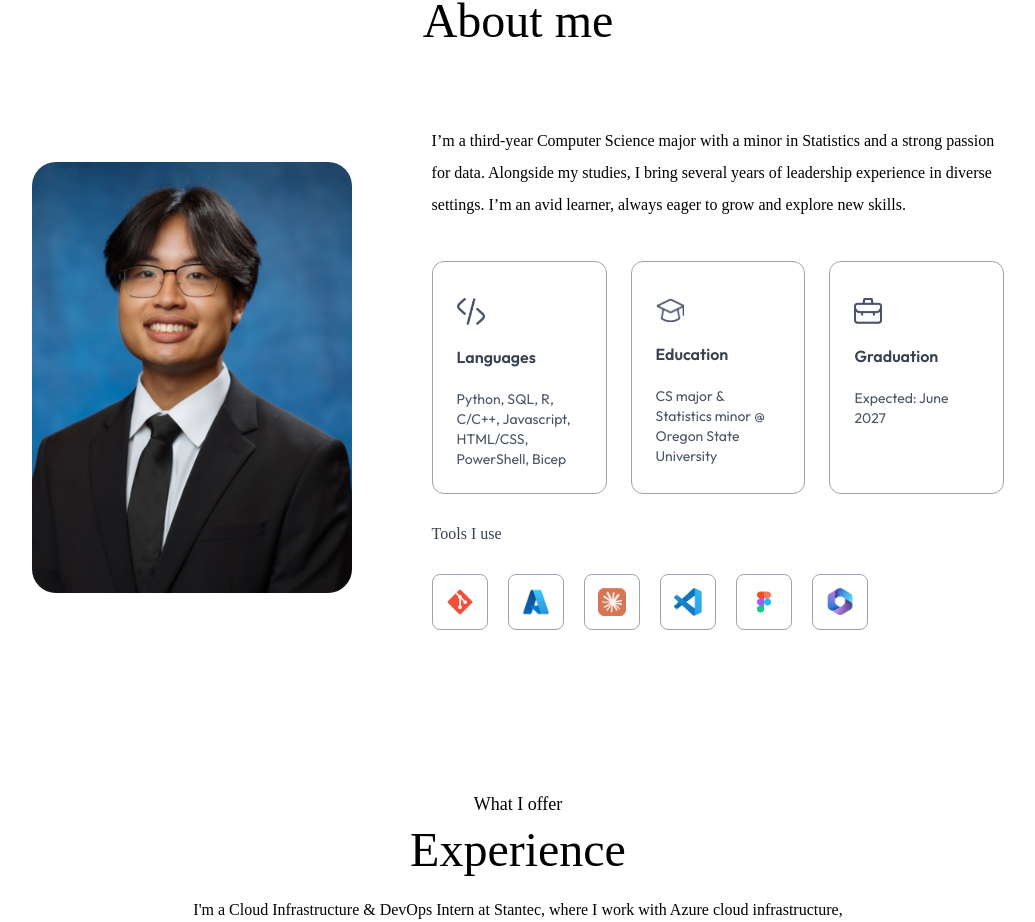
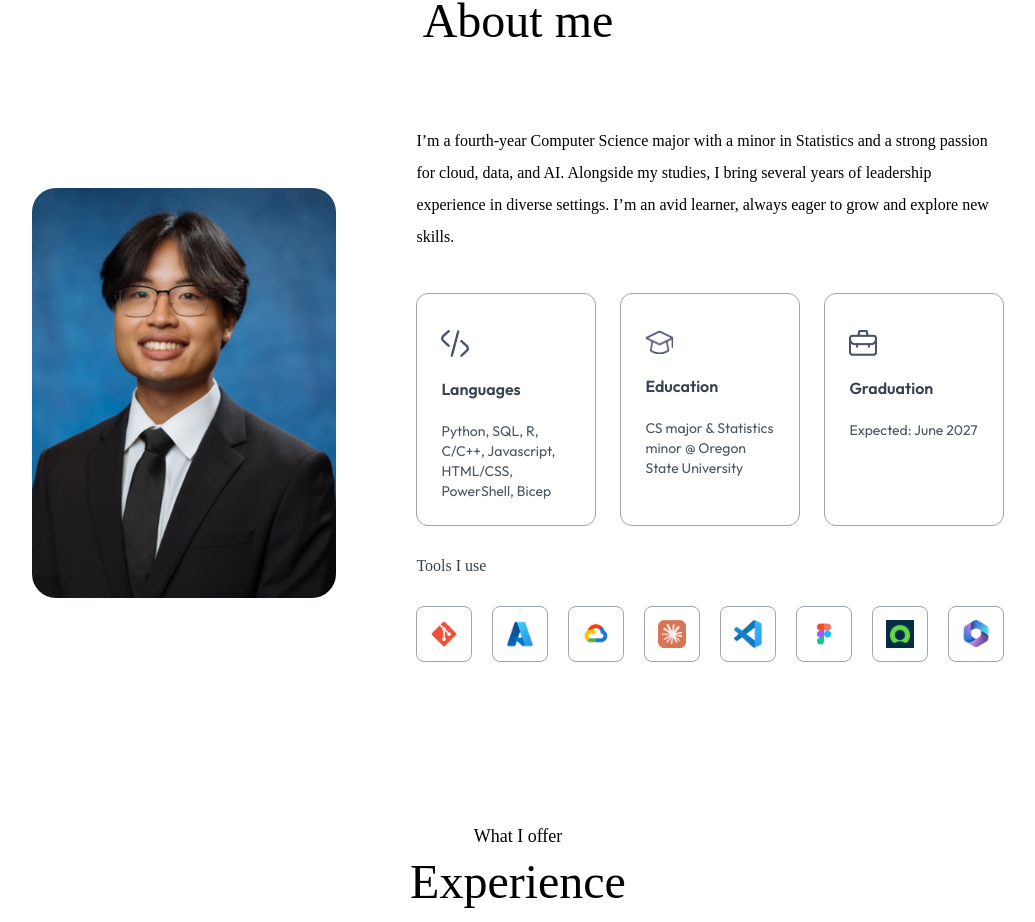
Before and after one commit to andynyugen/personal_website, a Next.js app: page / in a window 1280 px wide. Shown: the part 879-1801 px from the top of the page, without its empty margins (122-1157 px from the left). Built offline with nearby package versions, Linux system fonts and the light colour scheme; a web font is replaced by a local one.

Commit message:
update about me and tools

```diff
--- a/app/components/About.jsx
+++ b/app/components/About.jsx
@@ -75,7 +75,7 @@ const About = ({isDarkMode}) => {
                 >
                     {/* Personal Summary */}
                     <p className="mb-10 max-w-2xl font-Ovo">
-                        I’m a third-year Computer Science major with a minor in Statistics and a strong passion for data.
+                        I’m a fourth-year Computer Science major with a minor in Statistics and a strong passion for cloud, data, and AI.
                         Alongside my studies, I bring several years of leadership experience in diverse settings.
                         I’m an avid learner, always eager to grow and explore new skills.
                     </p>
--- a/assets/assets.js
+++ b/assets/assets.js
@@ -11,6 +11,8 @@ import figma from './figma.png';
 import git from './git.png';
 import azure from './azure.png'
 import claude from './claude.png';
+import gcp from './gcp.png';
+import service_now from './service_now.png';
 import right_arrow_white from './right-arrow-white.png';
 import logo from './logo.png';
 import logo_dark from './logo_dark.png';
@@ -54,6 +56,8 @@ export const assets = {
     git,
     azure,
     claude,
+    gcp,
+    service_now,
     right_arrow_white,
     logo,
     logo_dark,
@@ -133,5 +137,5 @@ export const infoList = [
 
 // About me data (tools)
 export const toolsData = [
-    assets.git, assets.azure, assets.claude, assets.vscode, assets.figma, assets.microsoft_365
+    assets.git, assets.azure, assets.gcp, assets.claude, assets.vscode, assets.figma, assets.service_now, assets.microsoft_365
 ];
```
Also changed, not shown: assets/gcp.png (added), assets/service_now.png (added).
